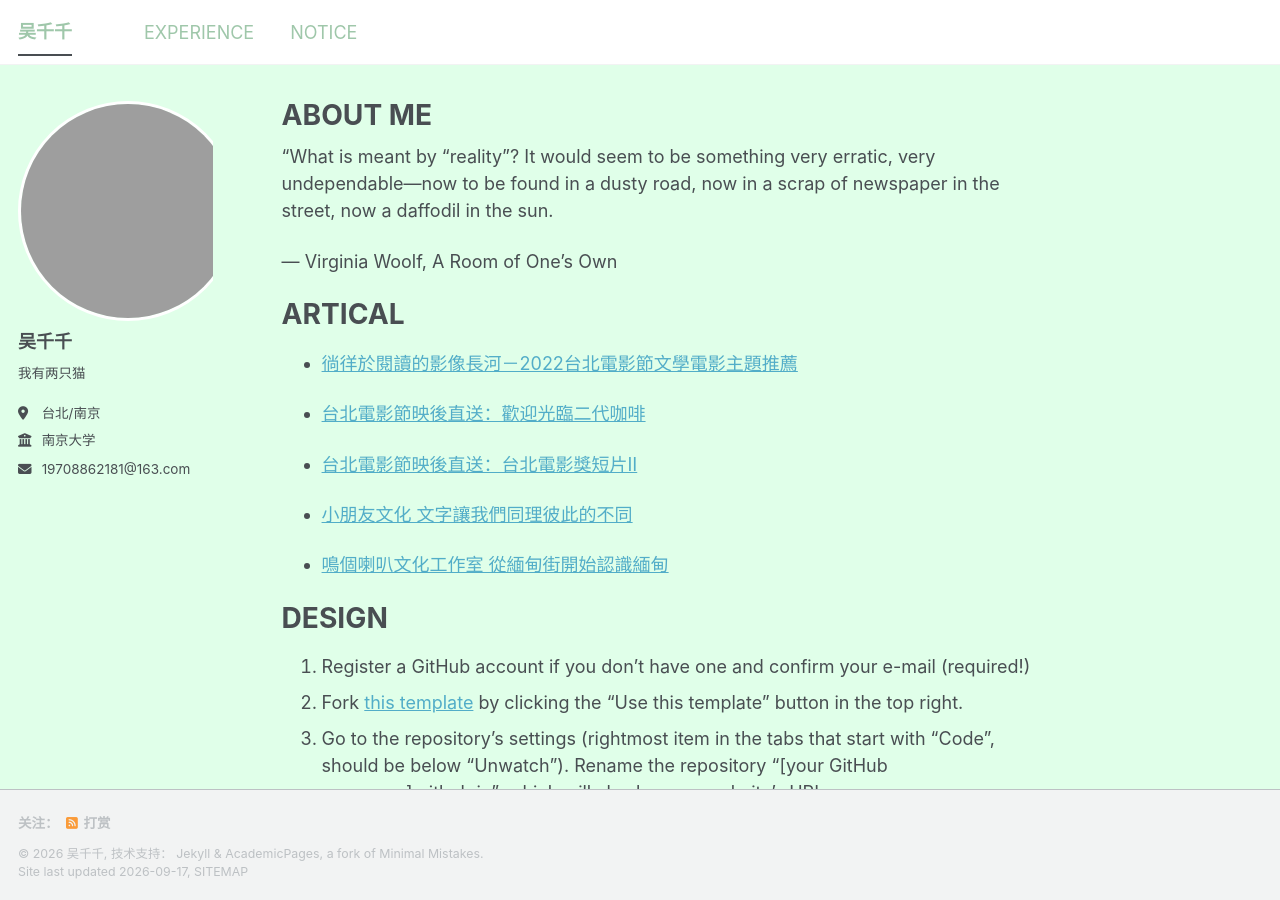
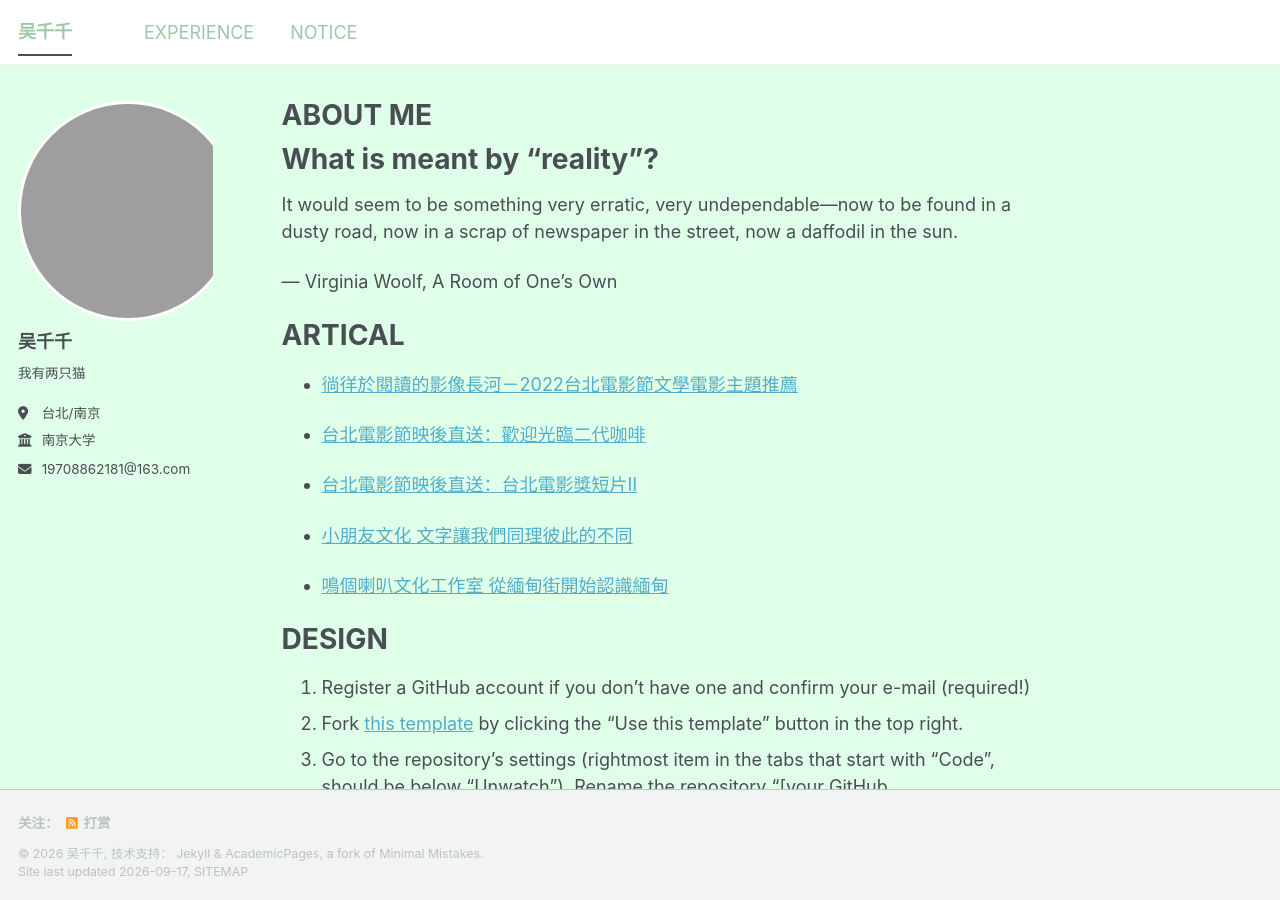
Before and after one commit to wuciancian0301/wuciancian0301.github.io, a Jekyll site: the page built from _pages/about.md, in a window 1280 px wide and 900 px high. Built offline with Jekyll 4.4.1, drawn with Linux system fonts in a browser that asks for light colours; a style sheet for code colours, icons or effects is not loaded.

Commit message:
調整內容

```diff
--- a/_pages/about.md
+++ b/_pages/about.md
@@ -7,7 +7,10 @@ redirect_from:
   - /about.html
 ---
 
-“What is meant by “reality”? It would seem to be something very erratic, very undependable—now to be found in a dusty road, now in a scrap of newspaper in the street, now a daffodil in the sun.
+What is meant by “reality”?
+======
+
+It would seem to be something very erratic, very undependable—now to be found in a dusty road, now in a scrap of newspaper in the street, now a daffodil in the sun.
 
 ― Virginia Woolf, A Room of One’s Own
 
```
